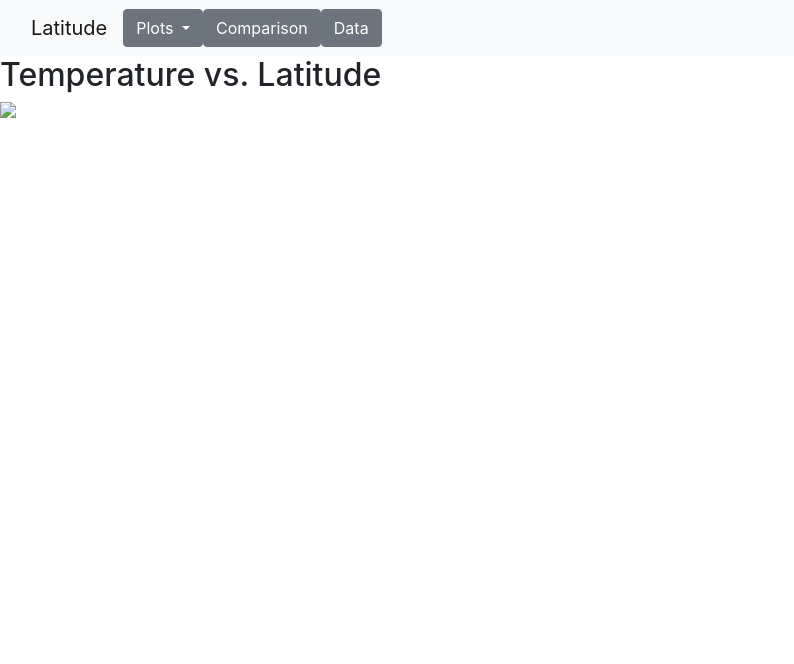
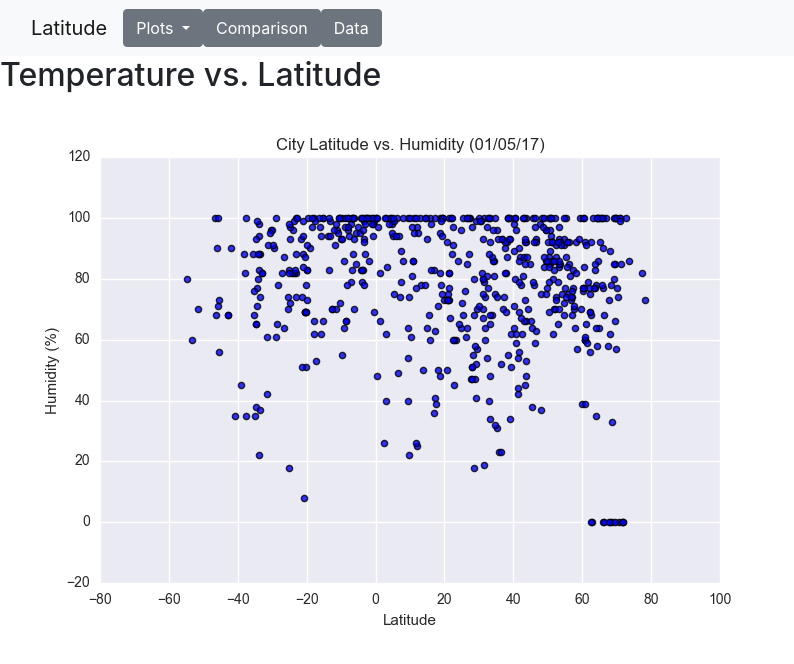
Before and after one commit to johngiglio/johngiglio.github.io, a plain HTML site: page humidity.html in a window 1280 px wide. Shown: the whole page, without its empty margins (0-794 px from the left). Drawn offline with nearby package versions, Linux system fonts and the light colour scheme.

Commit message:
Update humidity.html

```diff
--- a/humidity.html
+++ b/humidity.html
@@ -43,6 +43,6 @@
         </div>
       </nav>
       <h2>Temperature vs. Latitude</h2>
-      <img src="images/Fig2.png">
+      <img src="Fig2.png">
     </body>
     </html>
```
